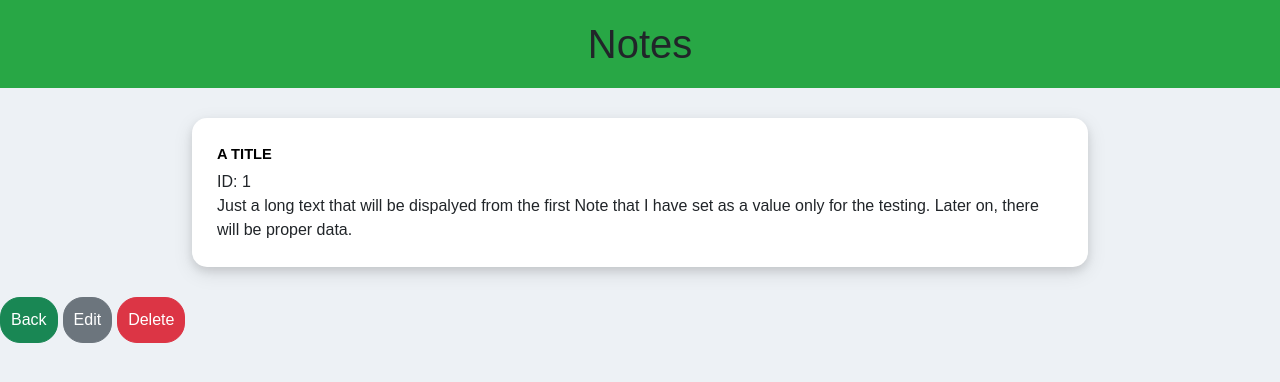
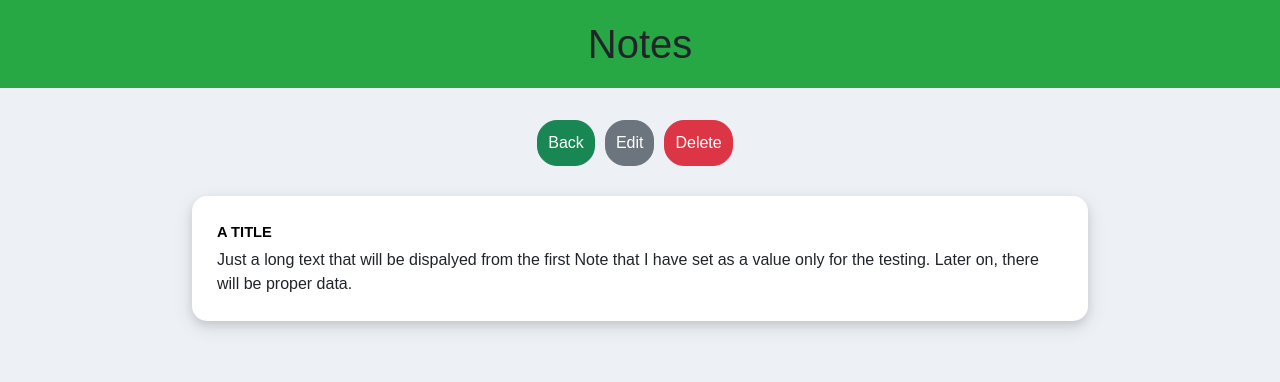
Before and after one commit to EdonShala/Note-App, an Angular app: page /note/1 in a window 1280 px wide. Shown: the top 382 px of the page. Built offline with nearby package versions, Linux system fonts and the light colour scheme.

Commit message:
ES/NA-005 added delete / delete all and styling

```diff
--- /dev/null
+++ b/src/app/localstorage.component.ts
@@ -0,0 +1,19 @@
+import { Note } from '../notes';
+
+export class LocalStorage {
+  setLocalStorage(notes: Note[]) {
+    localStorage.setItem('notes', JSON.stringify(notes));
+  }
+
+  getLocalStorage() {
+    const localStorageStoredNote = localStorage.getItem('notes');
+    let result: Note[] = [];
+    if (localStorageStoredNote) {
+      result = JSON.parse(localStorageStoredNote);
+    }
+    return result;
+  }
+  clearLocalStorage() {
+    localStorage.clear();
+  }
+}
--- a/src/app/note-detail/note-detail.component.html
+++ b/src/app/note-detail/note-detail.component.html
@@ -1,12 +1,13 @@
+<nav>
+  <button class="btn btn-success" routerLink="">Back</button>
+  <button class="btn btn-secondary" routerLink="">Edit</button>
+  <button class="btn btn-danger" (click)="deleteOneNote()">Delete</button>
+</nav>
+
 @if (note) {
 <div id="note-container">
   <div class="note-title">{{ note.title }}</div>
-  <div class="note-id">ID: {{ note.id }}</div>
+  <!-- <div class="note-id">ID: {{ note.id }}</div> -->
   <div class="note-description">{{ note.description }}</div>
 </div>
 }
-<nav>
-  <button class="btn btn-success" routerLink="">Back</button>
-  <button class="btn btn-secondary" routerLink="">Edit</button>
-  <button class="btn btn-danger" routerLink="">Delete</button>
-</nav>
--- a/src/app/note-detail/note-detail.component.scss
+++ b/src/app/note-detail/note-detail.component.scss
@@ -1,6 +1,5 @@
 #note-container {
   width: auto;
-  margin-top: 30px;
   margin-right: 15%;
   margin-left: 15%;
   margin-bottom: 20px;
@@ -12,14 +11,30 @@
   transition: transform 0.2s ease-in-out, box-shadow 0.2s ease-in-out;
 }
 
+nav {
+  display: flex;
+  justify-content: center;
+  align-items: center;
+  margin-top: 22px;
+}
+
 nav button {
-  width: auto;
-  display: inline-block;
+  margin-right: 10px;
   padding: 10px;
   border-radius: 20px;
   font-size: 12pt;
   text-decoration: none;
   margin-top: 10px;
   margin-bottom: 30px;
-  margin-right: 5px;
 }
+
+.notification {
+  background-color: #e4d740d8;
+  color: rgb(10, 10, 10);
+  padding: 15px;
+  position: fixed;
+  top: 20px;
+  right: 20px;
+  z-index: 1000;
+  border-radius: 5px;
+}
--- a/src/app/note-detail/note-detail.component.ts
+++ b/src/app/note-detail/note-detail.component.ts
@@ -5,7 +5,8 @@ import {
   ActivatedRoute,
   RouterOutlet,
 } from '@angular/router';
-import { Notes } from '../../notes';
+import { Note, Notes } from '../../notes';
+import { NotificationService } from '../notificationService.service';
 
 @Component({
   selector: 'app-note-detail',
@@ -15,9 +16,35 @@ import { Notes } from '../../notes';
   imports: [RouterModule, RouterOutlet],
 })
 export class NoteDetailComponent {
-  router = inject(Router);
+  constructor(
+    private router: Router,
+    private notificationService: NotificationService
+  ) {}
 
-  activeRoute = inject(ActivatedRoute);
-  id = Number(this.activeRoute.snapshot.paramMap.get('id'));
-  note = Notes.find((i) => i.id === this.id);
+  activeRoute: ActivatedRoute = inject(ActivatedRoute);
+  id: number = Number(this.activeRoute.snapshot.paramMap.get('id'));
+  note: Note = Notes.find((i) => i.id === this.id) as Note;
+
+  deleteOneNote() {
+    const confirmation: boolean = confirm(
+      'Do you really want to delete this note?'
+    );
+
+    if (confirmation) {
+      if (this.note) {
+        let delNote: number = Notes.indexOf(this.note, 0);
+        if (delNote > -1) {
+          Notes.splice(delNote, 1);
+
+          this.notificationService.setNotification(
+            'The note was successfully deleted'
+          );
+
+          this.router.navigateByUrl('');
+        }
+      }
+    } else {
+      this.router.navigateByUrl('/note');
+    }
+  }
 }
--- a/src/app/note-list/notes-list.component.html
+++ b/src/app/note-list/notes-list.component.html
@@ -1,6 +1,7 @@
 <div class="container">
   <nav>
     <button class="btn btn-success" routerLink="/new">Add new Note</button>
+    <button class="btn btn-danger" (click)="deleteAll()">Delete All</button>
   </nav>
   <ul class="notes">
     @for (note of notes; track $index) {
@@ -13,3 +14,9 @@
     }
   </ul>
 </div>
+
+@if(notificationMessage) {
+<div class="notification">
+  {{ notificationMessage }}
+</div>
+}
--- a/src/app/note-list/notes-list.component.scss
+++ b/src/app/note-list/notes-list.component.scss
@@ -12,7 +12,7 @@
   transition: transform 0.2s ease-in-out, box-shadow 0.2s ease-in-out;
 }
 
-button {
+.notes button {
   width: 100%;
   border: none;
   background: none;
@@ -22,14 +22,24 @@ button {
 }
 
 nav button {
+  margin-right: 10px;
   width: auto;
   display: inline-block;
   padding: 10px;
   border-radius: 20px;
-  color: #fff;
   font-size: 12pt;
-  background-color: #28a745;
   text-decoration: none;
   margin-top: 10px;
   margin-bottom: 30px;
 }
+
+.notification {
+  background-color: #e4d740d8;
+  color: rgb(10, 10, 10);
+  padding: 15px;
+  position: fixed;
+  top: 20px;
+  right: 20px;
+  z-index: 1000;
+  border-radius: 5px;
+}
--- a/src/app/note-list/notes-list.component.ts
+++ b/src/app/note-list/notes-list.component.ts
@@ -1,6 +1,9 @@
-import { Component } from '@angular/core';
+import { Component, OnDestroy, OnInit } from '@angular/core';
 import { Notes } from '../../notes';
 import { RouterModule, RouterOutlet } from '@angular/router';
+import { LocalStorage } from '../localstorage.component';
+import { NotificationService } from '../notificationService.service';
+import { Subscription } from 'rxjs';
 
 @Component({
   selector: 'app-notes-list',
@@ -9,10 +12,42 @@ import { RouterModule, RouterOutlet } from '@angular/router';
   styleUrl: './notes-list.component.scss',
   imports: [RouterOutlet, RouterModule],
 })
-export class NotesListComponent {
+export class NotesListComponent implements OnInit, OnDestroy {
+  notificationMessage: string | null = null;
+  private notificationSubscription: Subscription | undefined;
+
+  constructor(private notificationService: NotificationService) {}
   notes = Notes;
+  localStorage = new LocalStorage();
+
+  ngOnInit() {
+    this.notificationSubscription = this.notificationService
+      .getNotification()
+      .subscribe((message) => {
+        this.notificationMessage = message;
+      });
+  }
 
   show(title: string) {
     alert(title);
   }
+
+  deleteAll() {
+    const confirmation: boolean = confirm(
+      'Do you really want to delete this note?'
+    );
+
+    if (confirmation) {
+      this.notes = [];
+      this.notificationService.setNotification(
+        'All notes were successfully deleted'
+      );
+    }
+  }
+
+  ngOnDestroy() {
+    if (this.notificationSubscription) {
+      this.notificationSubscription.unsubscribe();
+    }
+  }
 }
--- /dev/null
+++ b/src/app/notificationService.service.ts
@@ -0,0 +1,27 @@
+import { Injectable } from '@angular/core';
+import { BehaviorSubject } from 'rxjs';
+
+@Injectable({
+  providedIn: 'root',
+})
+export class NotificationService {
+  private messageSubject = new BehaviorSubject<string | null>(null);
+
+  constructor() {}
+
+  setNotification(message: string) {
+    this.messageSubject.next(message);
+
+    setTimeout(() => {
+      this.clearNotification();
+    }, 5000);
+  }
+
+  getNotification() {
+    return this.messageSubject.asObservable();
+  }
+
+  clearNotification() {
+    this.messageSubject.next(null);
+  }
+}
```
